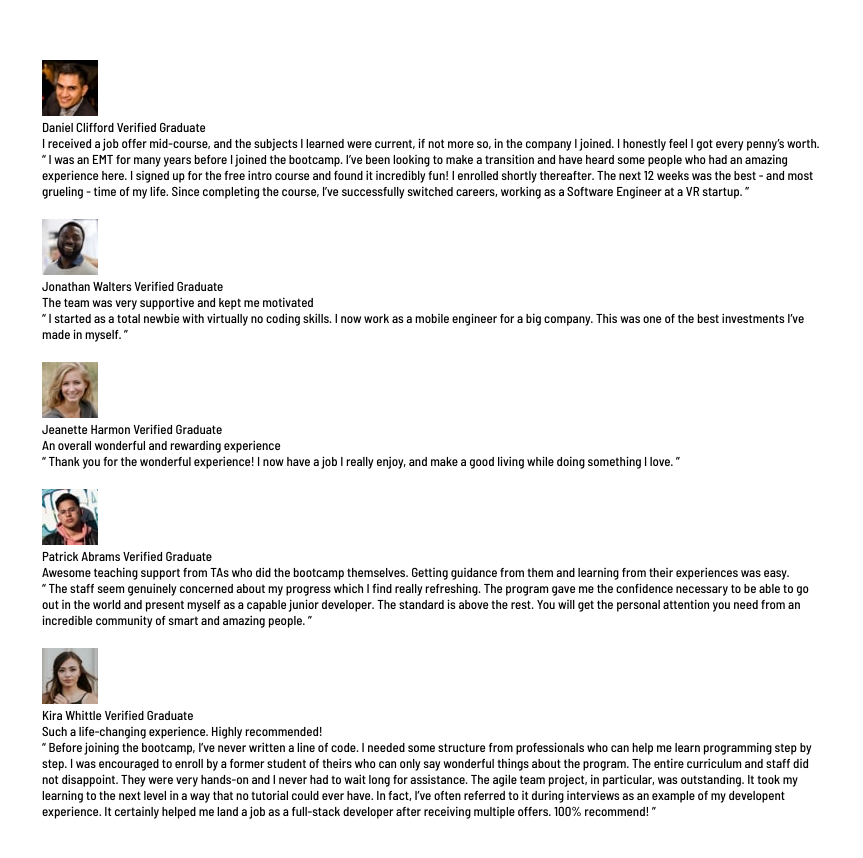
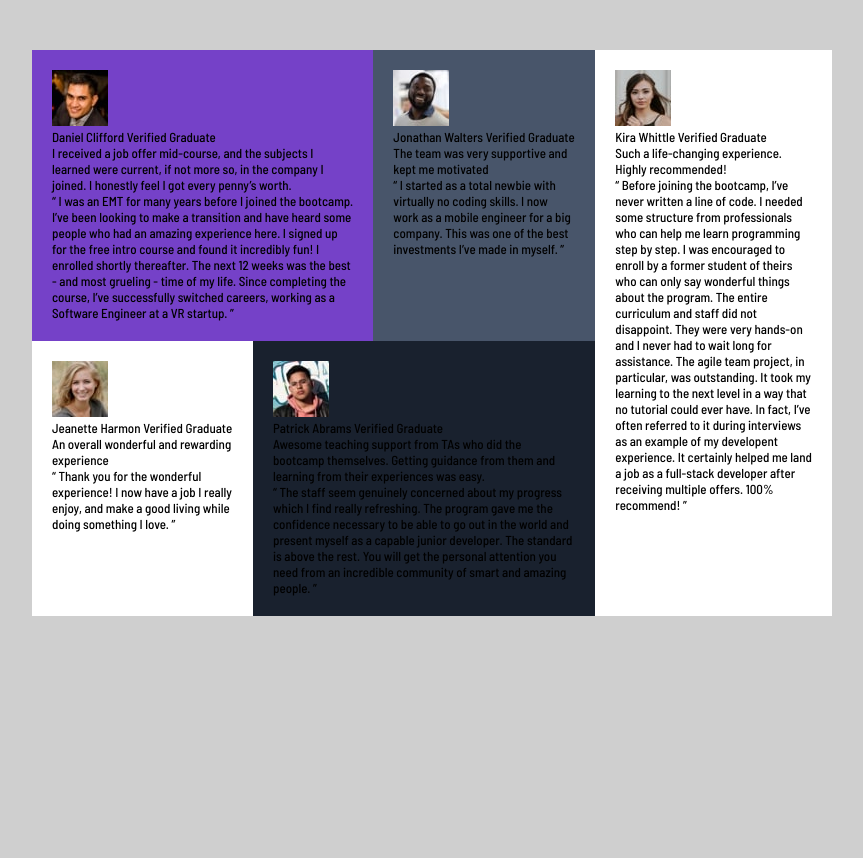
Before and after one commit to kristiansnts/fem-testimonial-grid, a plain HTML site: page index.html in a window 1280 px wide. Shown: the whole page, without its empty margins (208-1071 px from the left). After the commit the page ends 800 px from the top, so only its background shows below. Drawn offline with Linux system fonts and the light colour scheme.

Commit message:
mengatur layouting

```diff
--- a/style.css
+++ b/style.css
@@ -9,11 +9,13 @@
     --violet: hsl(263, 55%, 52%);
     --dark-grey: hsl(217, 19%, 35%);
     --dark-black: hsl(219, 29%, 14%);
+    --white: hsl(0, 0%, 100%);
     --bg-body: hsl(0, 0%, 81%);
     --text-color: hsl(210, 46%, 95%);
 }
 
 body {
+    background-color: var(--bg-body);
     font-family: 'Barlow Semi Condensed', sans-serif;
 }
 
@@ -23,9 +25,59 @@ main {
 }
 
 .card {
-    padding: 10px;
+    padding: 20px;
+}
+
+.card-1 {
+    background-color: var(--violet);
+}
+
+.card-2 {
+    background-color: var(--dark-grey);
+}
+
+.card-3 {
+    background-color: var(--white);
+}
+
+.card-4 {
+    background-color: var(--dark-black);
+}
+
+.card-5 {
+    background-color: var(--white);
 }
 
 .attribution {
     display: none;
 }
+
+@media screen and (min-width: 720px) {
+    main {
+        display: grid;
+        grid-template-areas:
+        "one one two three"
+        "four five five three"
+        ;
+    }
+
+    .card-1 {
+        grid-area: one;
+    }
+
+    .card-2 {
+        grid-area: two;
+    }
+
+    .card-3 {
+        grid-area: four;
+    }
+
+    .card-4 {
+        grid-area: five;
+    }
+
+    .card-5 {
+        grid-area: three;
+    }
+}
```
